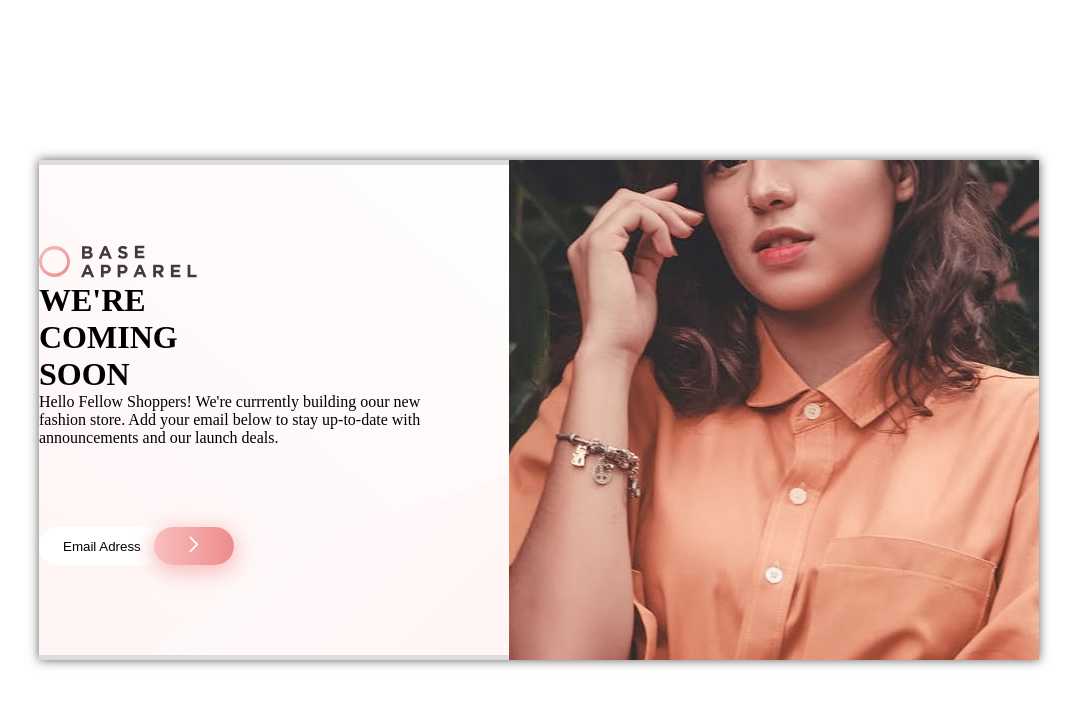
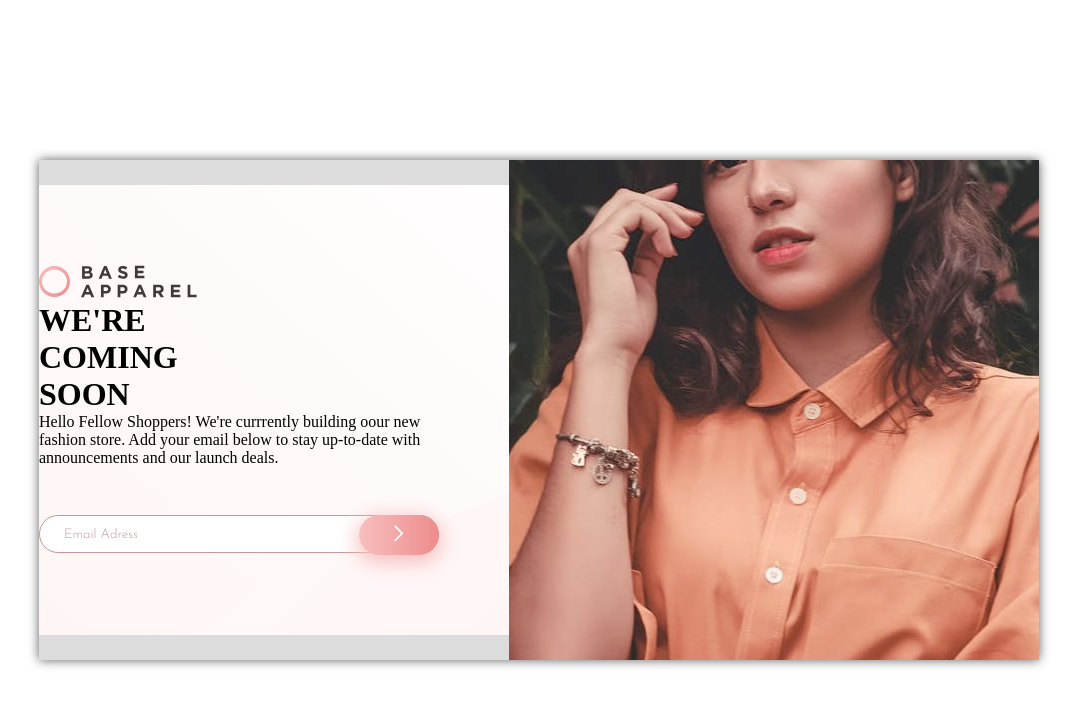
Before and after one commit to Maryahcee/base-aparrell-frontend-mentor-chanlleng, a Vue app: page / in a window 1280 px wide. Shown: the top 706 px of the page, without its empty margins (41-1118 px from the left). Built offline with nearby package versions, Linux system fonts and the light colour scheme.

Commit message:
Update EmailForm.vue
import fonts
styled input and button sizes

```diff
--- a/src/components/EmailForm.vue
+++ b/src/components/EmailForm.vue
@@ -30,21 +30,29 @@ export default {
 </script>
 
 <style>
+@import url('https://fonts.googleapis.com/css2?family=Josefin+Sans:ital,wght@0,300;0,400;0,600;1,300;1,400;1,600&display=swap');
+
+*{
+    --soft-red: hsl(0, 93%, 68%);
+    --desaturated-red: hsl(0, 36%, 70%);
+    --Dark-Grayish-Red: hsl(0, 6%, 24%);
+}
 .email {
     position: relative;
-    margin-top: 5rem;
-    height: 3rem;
+    margin-top: 3rem;
+    height: 2.5rem;
+    width: 50rem;
 }
 
 input {
-    padding: 13px;
-    height: 28px;
     border-radius: 2rem;
-    border: 1px solid var(--red-light);
-    color: var(--red-light);
+    border: 1px solid var(--desaturated-red);
+    color: var(--desaturated-red);
     padding: 0.2rem 1.5rem;
     height: 2.4rem;
-    width: 50%;
+    width: 25rem;
+    font-family: "Josefin Sans";
+    font-weight: 300;
 }
 
 input::placeholder {
@@ -56,7 +64,7 @@ button:focus {
   outline: none;
 }
 
-button {
+.click {
  background: linear-gradient(90deg, hsl(0, 80%, 86%), hsl(0, 74%, 74%));
  border: 0;
  border-radius: 2rem;
@@ -65,7 +73,7 @@ button {
  top: 0;
  right: 50%;
  width: 5rem;
- height: 80%;
+ height: 100%;
  cursor: pointer;
  border-style: none;
 }
```
